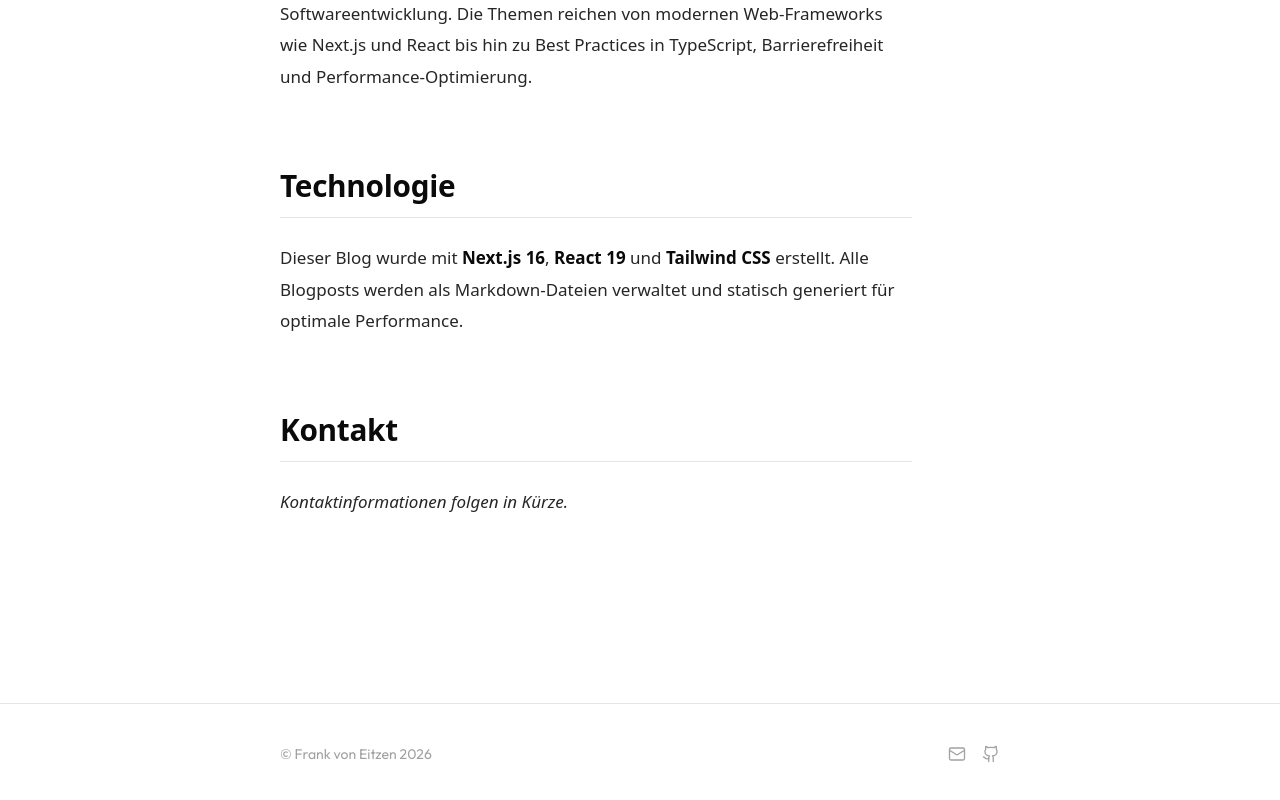
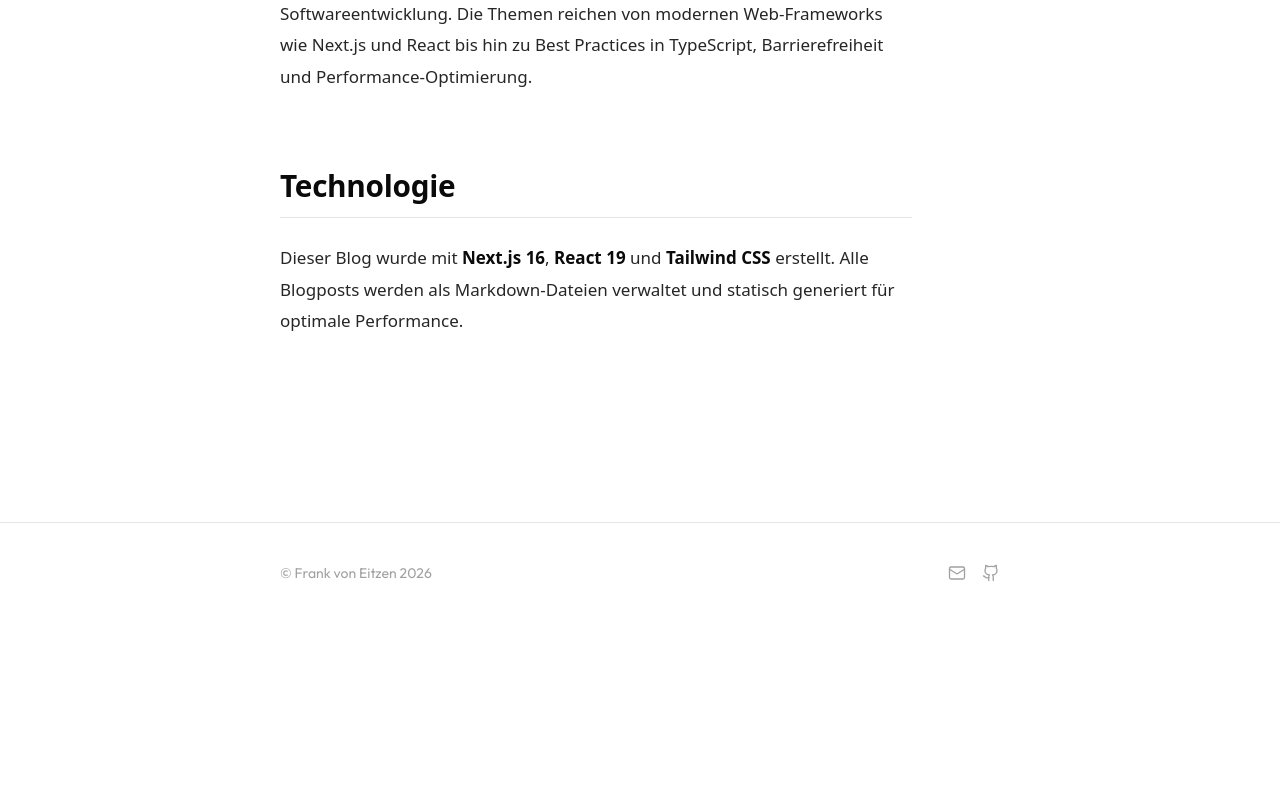
Before and after one commit to realDogbert/realDogbert.github.io, a Next.js app: page /about in a window 1280 px wide. Shown: the part 541-1341 px from the top of the page. After the commit the page ends 1164 px from the top, so only its background shows below. Built offline with nearby package versions, Linux system fonts and the light colour scheme.

Commit message:
feat: remove placeholder contact section from About page

```diff
--- a/app/about/page.tsx
+++ b/app/about/page.tsx
@@ -38,10 +38,6 @@ export default function AboutPage() {
             Markdown-Dateien verwaltet und statisch generiert für optimale Performance.
           </p>
 
-          <h2>Kontakt</h2>
-          <p>
-            <em>Kontaktinformationen folgen in Kürze.</em>
-          </p>
         </article>
       </div>
     </div>
```
